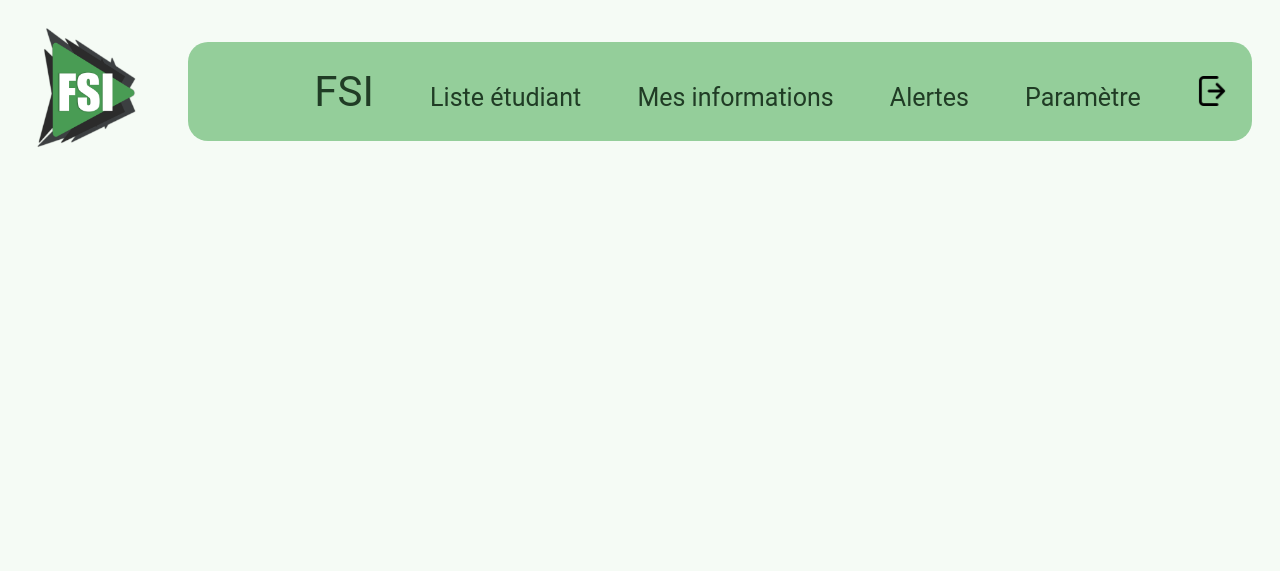
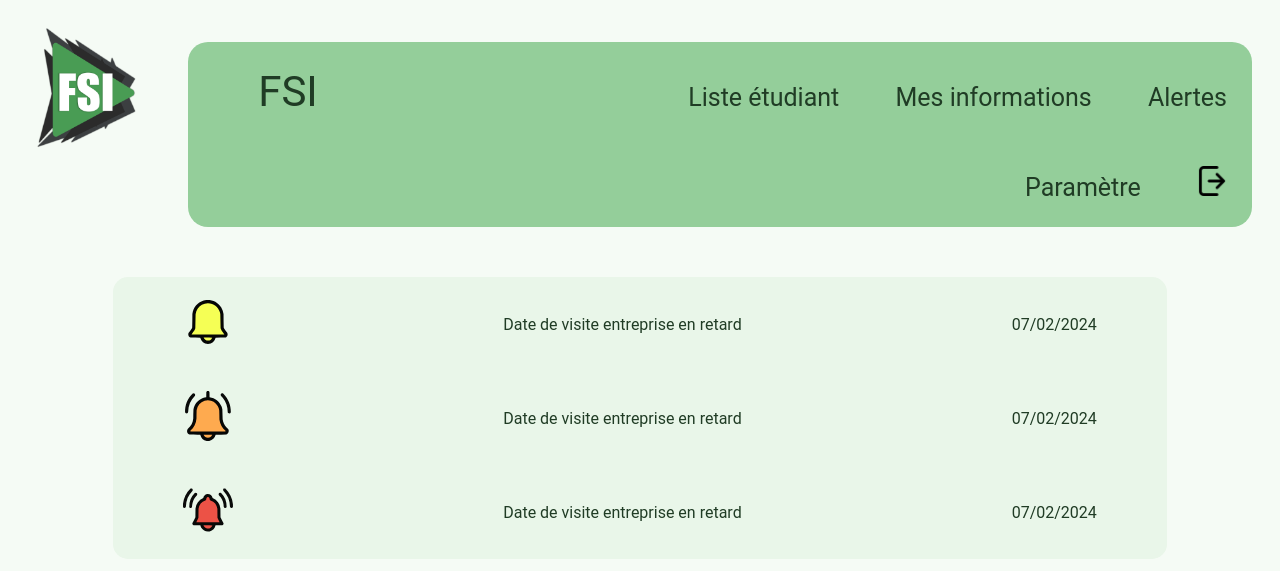
Before and after one commit to julesgreffet01/projetFSI, a PHP site: page /Code/View/Page_Alertes.php in a window 1280 px wide. Shown: the top 571 px of the page. Run offline with PHP 8.4, Linux system fonts and the light colour scheme.

Commit message:
quasi fini la version pc du css

```diff
--- a/Code/Css/Style_header.css
+++ b/Code/Css/Style_header.css
@@ -15,11 +15,13 @@ nav{
     margin-left: 180px;
     margin-right: 20px;
     margin-top: -155px;
+
 }
 
 .nomentreprise{
     font-size: 42px;
-    display:inline-block;
+    display: inline;
+    margin-right: 310px;
 }
 
 nav ul li{
--- a/Code/Css/Tableau.css
+++ b/Code/Css/Tableau.css
@@ -1,3 +1,32 @@
-th{
+.tableau {
+    border-collapse: collapse;
+    text-align: center;
+    border-radius: 15px;
+    overflow: hidden;
+}
+
+.tableau th{
+    padding: 20px 70px;
     background: #B2DDB5;
+    font-size: 20px;
 }
+
+.tableau td{
+    padding: 20px 70px;
+    background: #E9F6E9;
+}
+
+.tableau .roi{
+    padding-right: 200px;
+    padding-left: 200px;
+}
+
+.bell{
+    height: 50px;
+}
+
+.centre table{
+    margin-top: 50px;
+    margin-right: auto;
+    margin-left: auto;
+}
--- a/Code/View/Connexion.php
+++ b/Code/View/Connexion.php
@@ -38,7 +38,7 @@
             <a href="#">Mot de passe oublié</a>
             </div>
             <div class="boutton">
-                <a href="#">Connexion</a>
+                <a href="Acceuil_Admin.php">Connexion</a>
             </div>
 
     </div>
--- a/Code/View/Nav_Bar.php
+++ b/Code/View/Nav_Bar.php
@@ -7,6 +7,8 @@
     <meta http-equiv="X-UA-Compatible" content="ie=edge">
     <title><?= isset($titrefichier) ? $titrefichier : "Titre par défaut"; ?></title>
     <link href="../Css/Style_header.css" rel="stylesheet" />
+    <link href="../Css/<?= isset($stylecss) ? $stylecss : "Styledefault.css"; ?>" rel="stylesheet" />
+
 </head>
 <body>
 <header>
--- a/Code/View/Page_Alertes.php
+++ b/Code/View/Page_Alertes.php
@@ -1,7 +1,24 @@
 <?php
 $titrefichier = "Acceuil";
-$stylecss = "Style.css";
+$stylecss = "Tableau.css";
 include('Nav_Bar.php');
-
-
 ?>
+<div class="centre">
+<table class="tableau">
+    <tr>
+        <td><img src="../Img/bell.svg" class="bell"></td>
+        <td class="roi">Date de visite entreprise en retard</td>
+        <td>07/02/2024</td>
+    </tr>
+    <tr>
+        <td><img src="../Img/bell(1).svg" class="bell"></td>
+        <td class="roi">Date de visite entreprise en retard</td>
+        <td>07/02/2024</td>
+    </tr>
+    <tr>
+        <td><img src="../Img/bell(2).svg" class="bell"></td>
+        <td class="roi">Date de visite entreprise en retard</td>
+        <td>07/02/2024</td>
+    </tr>
+</table>
+</div>
--- a/Code/View/Page_Liste_Etudiant.php
+++ b/Code/View/Page_Liste_Etudiant.php
@@ -3,7 +3,8 @@ $titrefichier = "Acceuil";
 $stylecss = "Tableau.css";
 include('Nav_Bar.php');
 ?>
-<table>
+<div class="centre">
+<table class="tableau">
 <tr>
     <th>Nom</th>
     <th>Prénom</th>
@@ -19,3 +20,4 @@ include('Nav_Bar.php');
     <td><a href="#" class="voircss">Voir</a></td>
 </tr>
 </table>
+</div>
```
Also changed, not shown: Code/Css/Parametre.css (+12 -1 lines), Code/View/Page_Parametre_Entreprise.php (+5 -5 lines), Code/Img/bell(2).svg (renamed from Code/Img/notification.svg).
